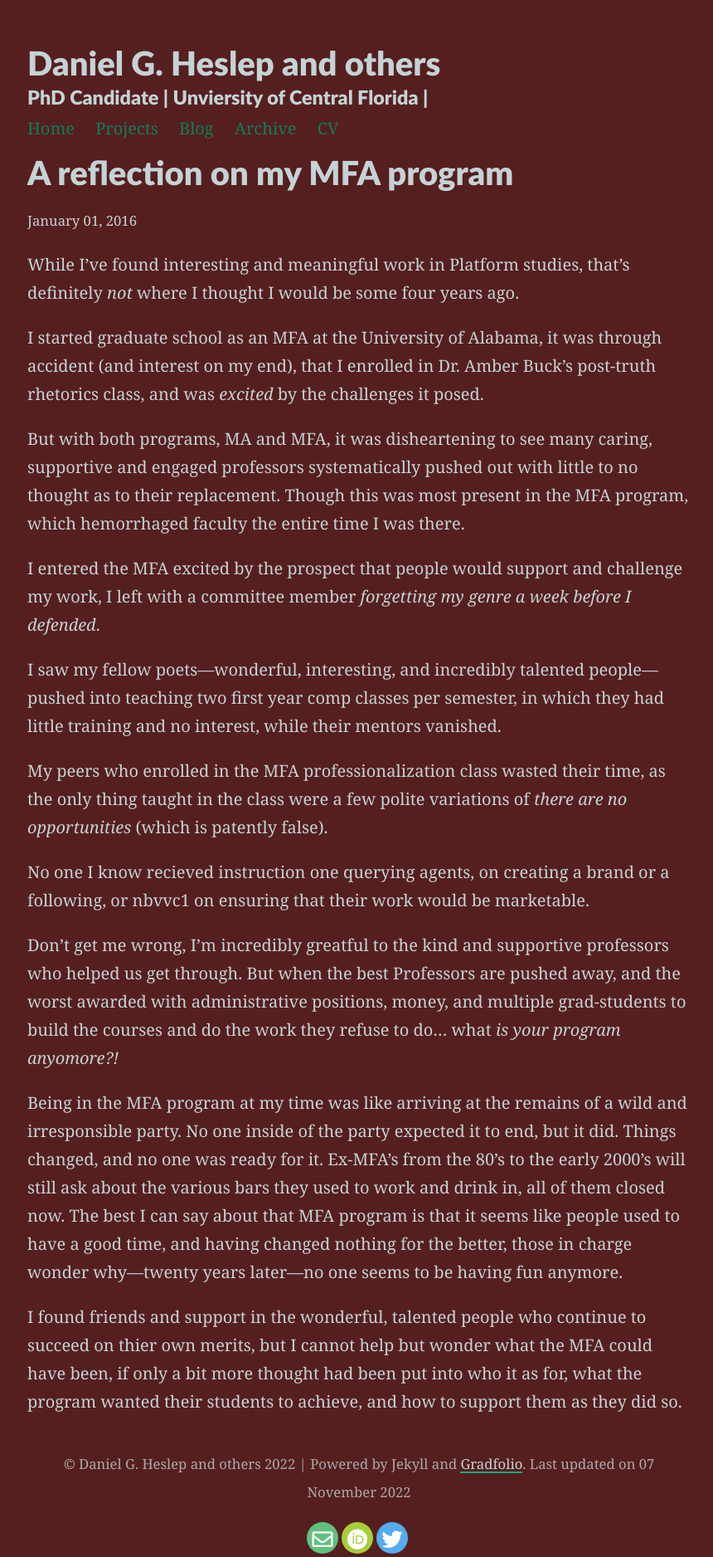
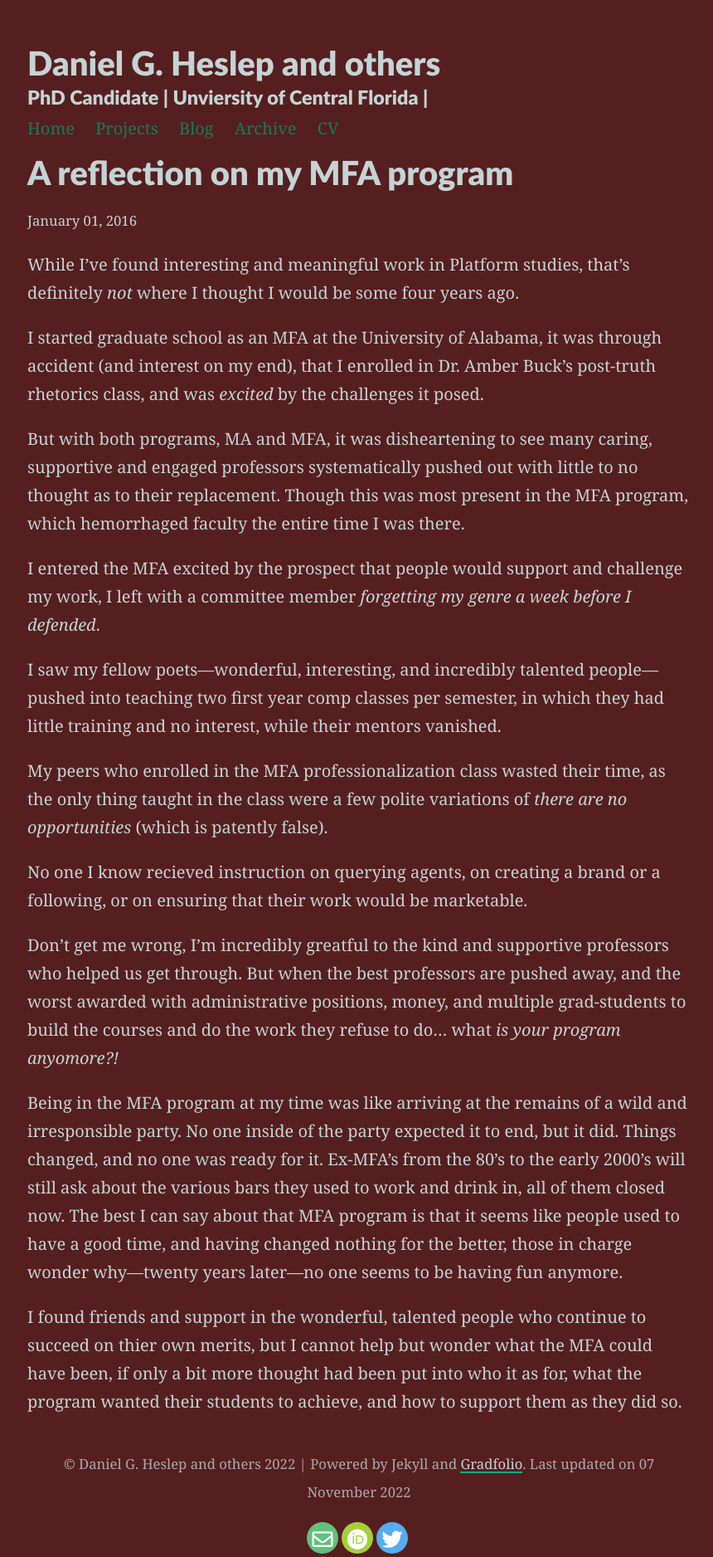
Before and after one commit to CreativeKenning/gradsitedemo, a Jekyll site: the page built from _posts/2016-01-01-MFA.md, in a window 1280 px wide. Shown: the whole page at 83% size, without its empty margins (207-1067 px from the left). Built offline with Jekyll 4.4.1, drawn with Linux system fonts in a browser that asks for light colours; nearby versions of some CDN libraries.

Commit message:
txt edits

```diff
--- a/_posts/2016-01-01-MFA.md
+++ b/_posts/2016-01-01-MFA.md
@@ -15,9 +15,9 @@ I saw my fellow poets—wonderful, interesting, and incredibly talented people
 
 My peers who enrolled in the MFA professionalization class wasted their time, as the only thing taught in the class were a few polite variations of *there are no opportunities* (which is patently false).
 
-No one I know recieved instruction one querying agents, on creating a brand or a following, or nbvvc1 on ensuring that their work would be marketable.
+No one I know recieved instruction on querying agents, on creating a brand or a following, or on ensuring that their work would be marketable.
 
-Don't get me wrong, I'm incredibly greatful to the kind and supportive professors who helped us get through. But when the best Professors are pushed away, and the worst awarded with administrative positions, money, and multiple grad-students to build the courses and do the work they refuse to do... what *is your program anyomore?!*
+Don't get me wrong, I'm incredibly greatful to the kind and supportive professors who helped us get through. But when the best professors are pushed away, and the worst awarded with administrative positions, money, and multiple grad-students to build the courses and do the work they refuse to do... what *is your program anyomore?!*
 
 Being in the MFA program at my time was like arriving at the remains of a wild and irresponsible party. No one inside of the party expected it to end, but it did. Things changed, and no one was ready for it. Ex-MFA's from the 80's to the early 2000's will still ask about the various bars they used to work and drink in, all of them closed now. The best I can say about that MFA program is that it seems like people used to have a good time, and having changed nothing for the better, those in charge wonder why—twenty years later—no one seems to be having fun anymore.
 
```
